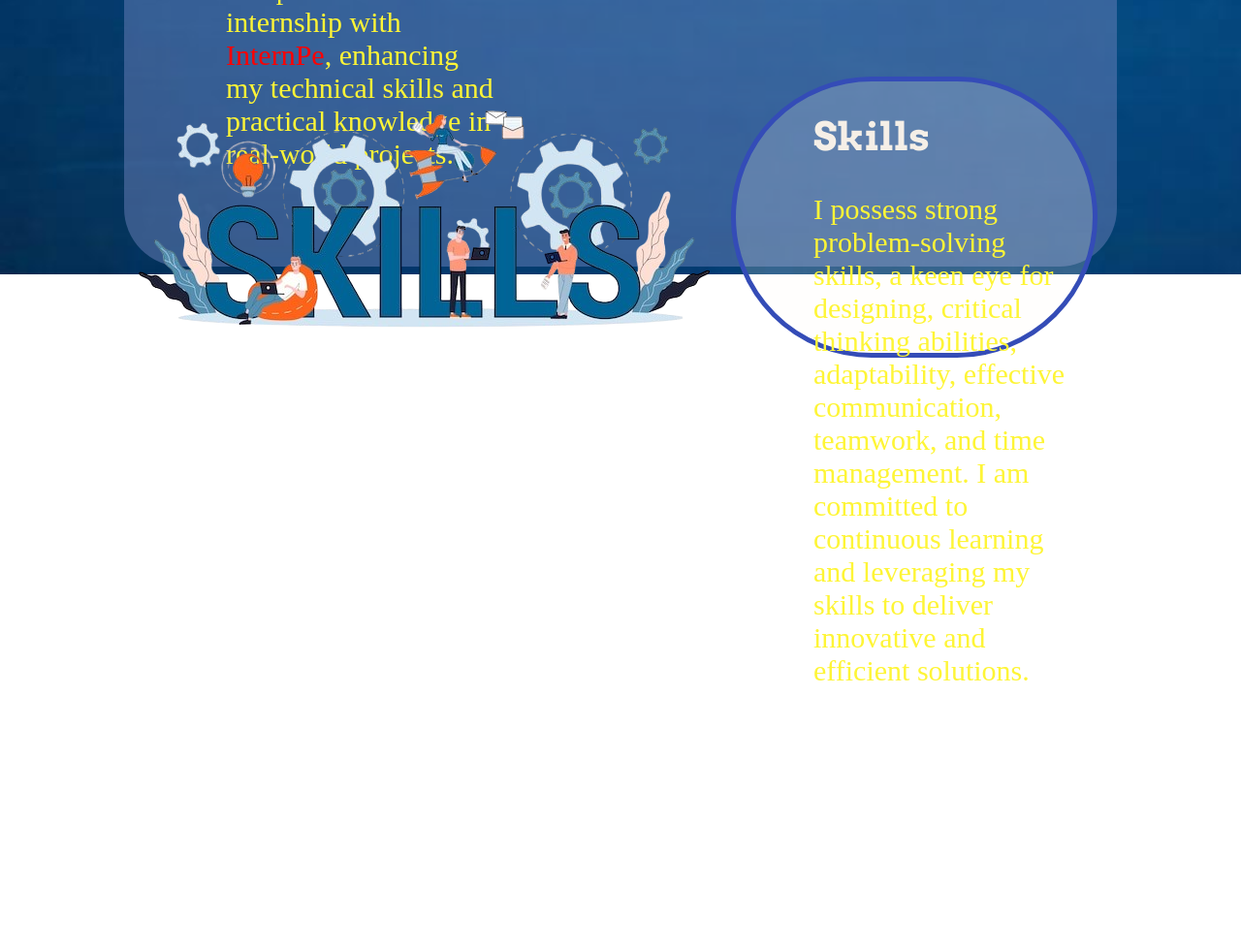
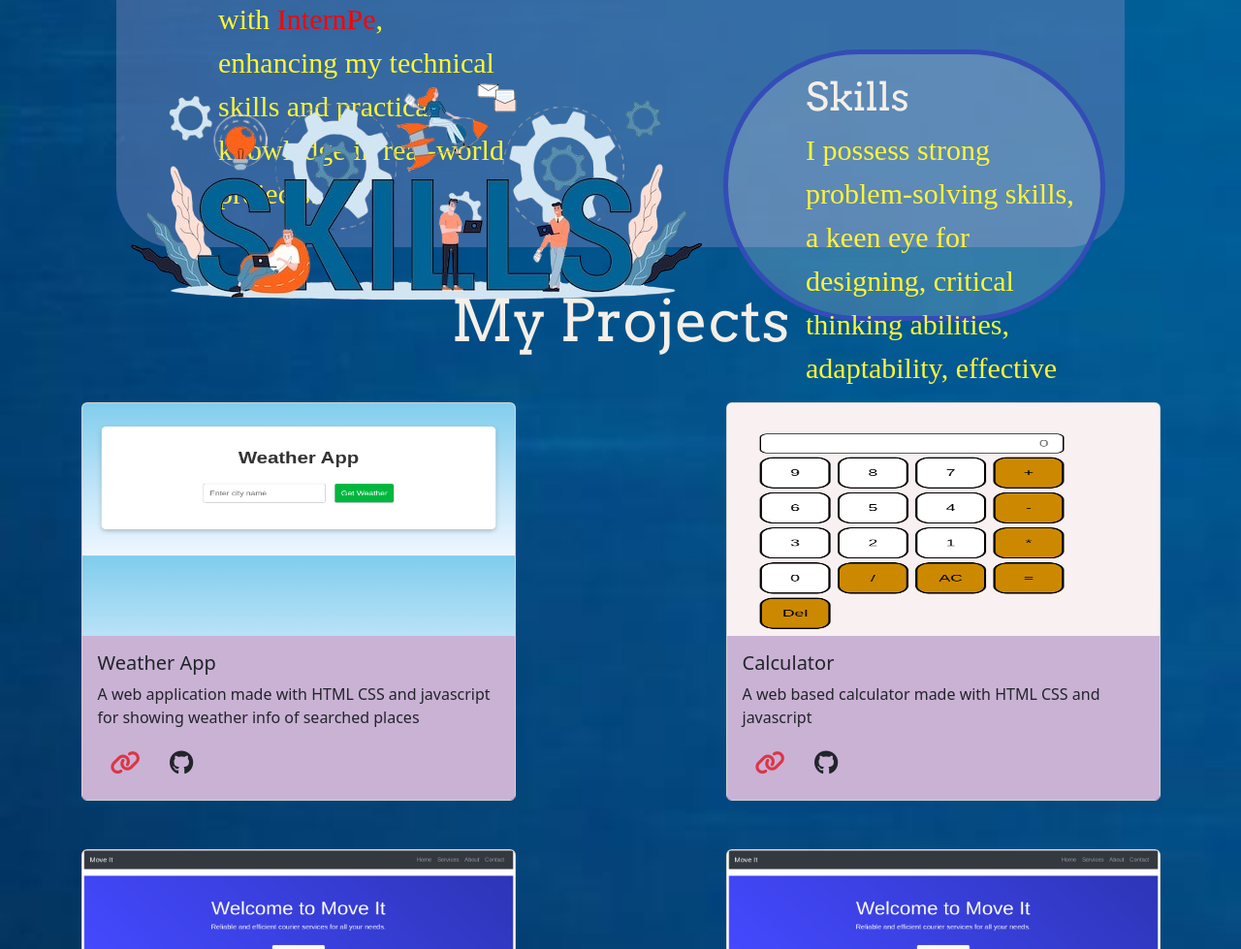
Before and after one commit to edwinisac/portfolio, a plain HTML site: page index.html in a window 1280 px wide. Shown: the part 1821-2800 px from the top of the page at 97% size. Before the commit the page ends 2530 px from the top, so only its background shows below. Drawn offline with nearby package versions, Linux system fonts and the light colour scheme; a web font is replaced by a local one.

Commit message:
second commit

```diff
--- a/index.html
+++ b/index.html
@@ -10,6 +10,19 @@
     <link
       href="https://fonts.googleapis.com/css2?family=Arvo:ital,wght@0,400;0,700;1,400;1,700&family=Bebas+Neue&family=Exo+2:ital,wght@0,100..900;1,100..900&family=Permanent+Marker&family=Sansita:ital,wght@0,400;0,700;0,800;0,900;1,400;1,700;1,800;1,900&display=swap"
       rel="stylesheet"
+    />
+    <link
+      href="https://cdn.jsdelivr.net/npm/bootstrap@5.3.3/dist/css/bootstrap.min.css"
+      rel="stylesheet"
+      integrity="sha384-QWTKZyjpPEjISv5WaRU9OFeRpok6YctnYmDr5pNlyT2bRjXh0JMhjY6hW+ALEwIH"
+      crossorigin="anonymous"
+    />
+    <link
+      rel="stylesheet"
+      href="https://cdnjs.cloudflare.com/ajax/libs/font-awesome/6.7.2/css/all.min.css"
+      integrity="sha512-Evv84Mr4kqVGRNSgIGL/F/aIDqQb7xQ2vcrdIwxfjThSH8CSR7PBEakCr51Ck+w+/U6swU2Im1vVX0SVk9ABhg=="
+      crossorigin="anonymous"
+      referrerpolicy="no-referrer"
     />
   </head>
   <body>
@@ -102,5 +115,83 @@
         </div>
       </div>
     </section>
+    <section id="projects">
+      <div class="mainpc">
+        <div class="subpc">
+          <h1>My Projects</h1>
+        </div>
+        <div class="projectcards">
+          <div class="card" style="width: 28rem">
+            <img
+              src="./assets/Screenshot from 2025-01-18 09-06-00.png"
+              class="card-img-top"
+              alt="project image"
+            />
+            <div class="card-body">
+              <h5 class="card-title">Weather App</h5>
+              <p class="card-text">
+                A web application made with HTML CSS and javascript for showing
+                weather info of searched places
+              </p>
+              <a href="https://edwinisac.github.io/weatherapp/" target="_blank" class="btn text-danger "><i class="fa-solid fa-link" style="font-size: 25px;"></i></a>
+              <a href="https://github.com/edwinisac/weatherapp" target="_blank" class="btn text-dark "><i class="fa-brands fa-github" style="font-size: 25px;"></i></a>
+
+            </div>
+          </div>
+
+          <div class="card" style="width: 28rem">
+            <img
+              src="./assets/Screenshot from 2025-01-18 21-23-17.png"
+              class="card-img-top"
+              alt="project image"
+            />
+            <div class="card-body">
+              <h5 class="card-title">Calculator</h5>
+              <p class="card-text">
+                A web based calculator made with HTML CSS and javascript
+              </p>
+              <a href="https://edwinisac.github.io/calculator/" target="_blank" class="btn text-danger "><i class="fa-solid fa-link" style="font-size: 25px;"></i></a>
+              <a href="https://github.com/edwinisac/calculator" target="_blank" class="btn text-dark "><i class="fa-brands fa-github" style="font-size: 25px;"></i></a>
+
+            </div>
+          </div>
+
+          <div class="card" style="width: 28rem">
+            <img
+              src="./assets/Screenshot from 2025-01-18 21-30-39.png"
+              class="card-img-top"
+              alt="project image"
+            />
+            <div class="card-body">
+              <h5 class="card-title">move-it</h5>
+              <p class="card-text">
+                A static webpage made with React
+              </p>
+              <a href="https://move-it1.netlify.app/" class="btn text-danger "><i class="fa-solid fa-link" style="font-size: 25px;"></i></a>
+              <a href="https://github.com/edwinisac/move-it" class="btn text-dark "><i class="fa-brands fa-github" style="font-size: 25px;"></i></a>
+
+            </div>
+          </div>
+
+
+          <div class="card" style="width: 28rem">
+            <img
+              src="./assets/Screenshot from 2025-01-18 21-30-39.png"
+              class="card-img-top"
+              alt="project image"
+            />
+            <div class="card-body">
+              <h5 class="card-title">Menu-manager</h5>
+              <p class="card-text">
+                A website made with react for managing menu
+              </p>
+              <a href="https://canteen-management2.netlify.app/" class="btn text-danger " target="_blank"><i class="fa-solid fa-link" style="font-size: 25px;"></i></a>
+              <a href="https://github.com/edwinisac/menu-management" class="btn text-dark " target="_blank"><i class="fa-brands fa-github" style="font-size: 25px;"></i></a>
+
+            </div>
+          </div>
+        </div>
+      </div>
+    </section>
   </body>
 </html>
--- a/style.css
+++ b/style.css
@@ -7,11 +7,13 @@ body{
     font-family:"Permanent Marker", serif;
     font-size: 70px;
     color: #F5EFE7;
+    margin: 20px;
 }
 .title2{
     font-family:"Exo 2", serif;
     font-size: 70px;
     color: #F5EFE7;
+    padding-top: 50px;
 
 }
 .t1span{
@@ -82,6 +84,7 @@ body{
     font-family: "Arvo", serif;
     font-size: 40px;
     color: #F5EFE7;
+    padding-top: 20px;
 }
 .contenttext p,li{
     padding-left: 80px;
@@ -95,3 +98,33 @@ body{
     margin-left:20px;
 
 }
+#projects h1{
+    font-family: "Arvo",serif;
+    color: #F5EFE7;
+    font-size: 60px;
+}
+.mainpc{
+    display: flex;
+    flex-direction: column;
+}
+.subpc{
+    /* background-color: white; */
+    width: 100%;
+    height:20vh;
+    display: flex;
+    justify-content: center;
+    align-items: center;
+}
+.projectcards{
+    display: flex;
+    flex-direction: row;
+    flex-wrap: wrap;
+    gap: 50px;
+    justify-content: space-around;
+}
+.card-body{
+    background-color: rgb(80, 0, 115,0.3);
+}
+.card img{
+    height: 30vh;
+}
```
Also changed, not shown: assets/Screenshot from 2025-01-18 09-06-00.png (added), assets/Screenshot from 2025-01-18 21-23-17.png (added), assets/Screenshot from 2025-01-18 21-30-39.png (added).
